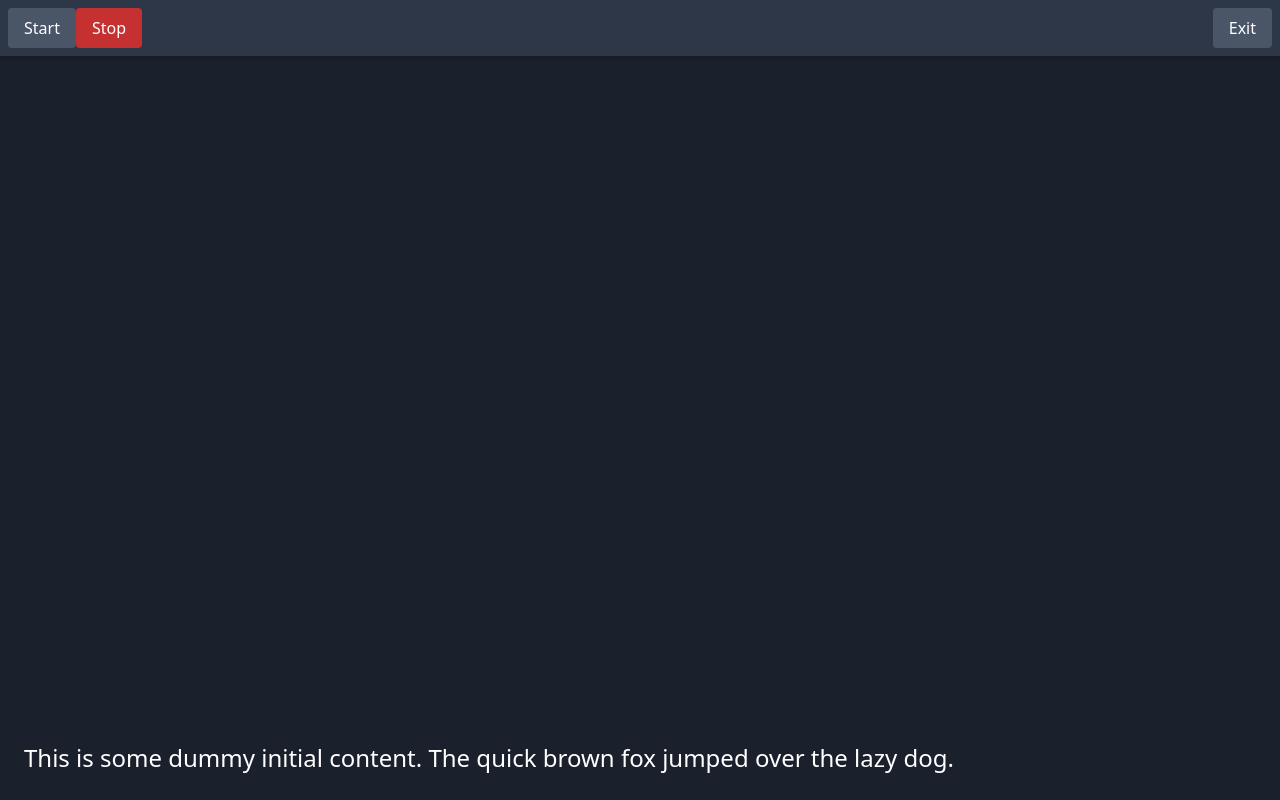
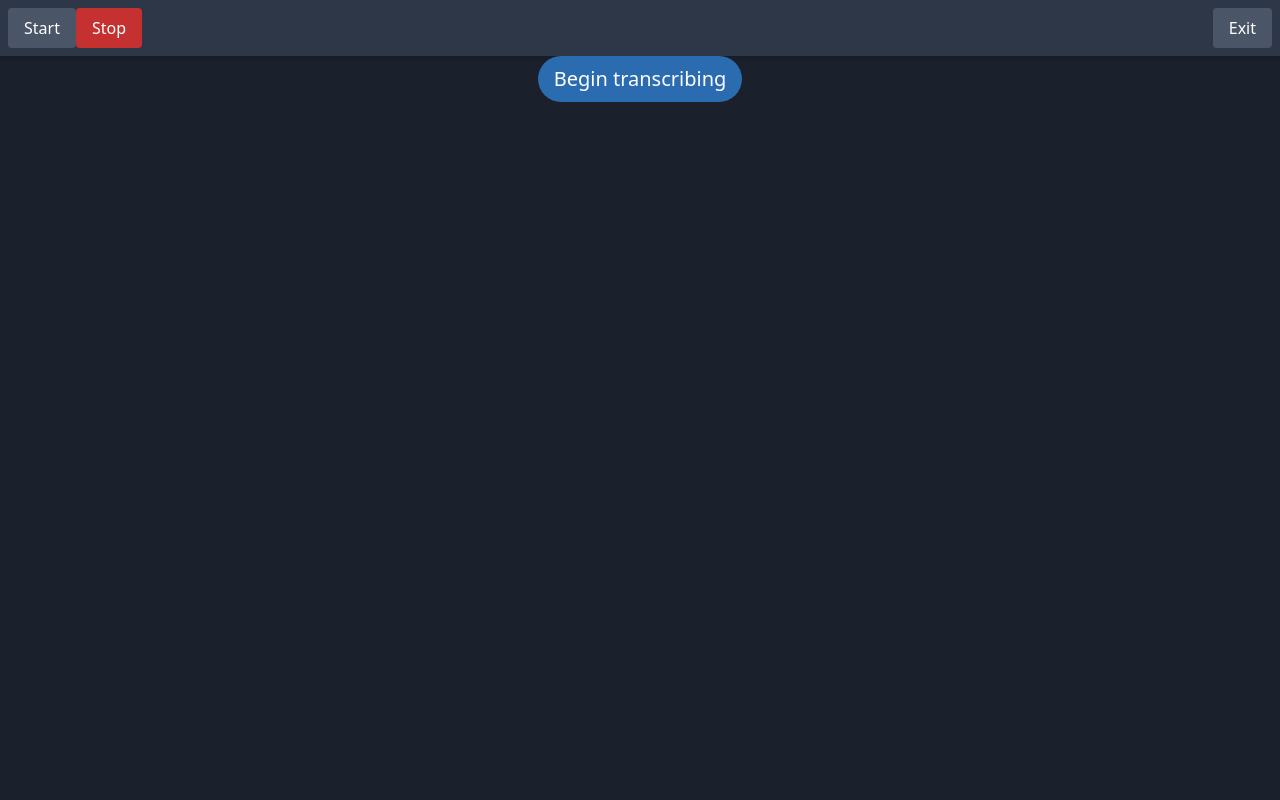
Before and after one commit to nwalters512/transcript.live, a Next.js app: page / in a window 1280 px wide. Built offline with nearby package versions, Linux system fonts and the light colour scheme.

Commit message:
Refactor to use context

```diff
--- /dev/null
+++ b/components/BeginTranscribingPrompt.tsx
@@ -0,0 +1,14 @@
+import React from "react";
+
+const BeginTranscribingPrompt = ({ onStart }) => (
+  <div className="flex flex-column items-center justify-center">
+    <button
+      className="bg-blue-700 text-white text-xl py-2 px-4 rounded-full focus:outline-none focus:shadow-outline"
+      onClick={() => onStart()}
+    >
+      Begin transcribing
+    </button>
+  </div>
+);
+
+export default BeginTranscribingPrompt;
--- /dev/null
+++ b/contexts/SpeechRecognitionProvider.tsx
@@ -0,0 +1,28 @@
+import React, { useContext } from "react";
+import {
+  useSpeechRecognition as useSpeechRecognitionInternal,
+  ISpeechRecognition
+} from "../hooks/useSpeechRecognition";
+
+const SpeechRecognitionContext = React.createContext<ISpeechRecognition>(null);
+const useSpeechRecognition = () => useContext(SpeechRecognitionContext);
+
+const SpeechRecognitionProvider = ({ children }) => {
+  const recognition = useSpeechRecognitionInternal();
+
+  return (
+    <SpeechRecognitionContext.Provider value={recognition}>
+      {children}
+    </SpeechRecognitionContext.Provider>
+  );
+};
+
+const withSpeechRecognition = children => () => (
+  <SpeechRecognitionProvider>{children}</SpeechRecognitionProvider>
+);
+
+export {
+  SpeechRecognitionProvider,
+  useSpeechRecognition,
+  withSpeechRecognition
+};
--- a/components/useSpeechRecognition.ts
+++ b/hooks/useSpeechRecognition.ts
@@ -1,4 +1,15 @@
 import { useState, useEffect, useRef } from "react";
+
+export interface ISpeechRecognition {
+  supported: boolean;
+  start: () => void;
+  stop: () => void;
+  reset: () => void;
+  abort: () => void;
+  interimTranscript: string;
+  finalTranscript: string;
+  recognition?: SpeechRecognition;
+}
 
 const TESTING_CONTENT =
   "This is some dummy initial content. The quick brown fox jumped over the lazy dog.";
@@ -18,17 +29,17 @@ const concatTranscripts = (...transcriptParts: string[]) =>
 /**
  * Based on https://github.com/FoundersFactory/react-speech-recognition/blob/master/src/SpeechRecognition.js
  */
-export const useSpeechRecognition = () => {
+export const useSpeechRecognition = (): ISpeechRecognition => {
   const recognitionRef = useRef<SpeechRecognition>(null);
   const finalTranscriptRef = useRef(TESTING_CONTENT);
   const [interimTranscript, setInterimTranscript] = useState("");
   const [finalTranscript, setFinalTranscript] = useState(TESTING_CONTENT);
 
   useEffect(() => {
-    recognitionRef.current = new BrowserSpeechRecognition();
-    recognitionRef.current.continuous = true;
-    recognitionRef.current.interimResults = true;
-    recognitionRef.current.onresult = event => {
+    const recognition = new BrowserSpeechRecognition();
+    recognition.continuous = true;
+    recognition.interimResults = true;
+    recognition.onresult = event => {
       let newInterimTranscript = "";
       for (let i = event.resultIndex; i < event.results.length; i++) {
         if (event.results[i].isFinal) {
@@ -46,6 +57,7 @@ export const useSpeechRecognition = () => {
       setInterimTranscript(newInterimTranscript);
       setFinalTranscript(finalTranscriptRef.current);
     };
+    recognitionRef.current = recognition;
     return () => {
       recognitionRef.current.abort();
     };
--- a/package.json
+++ b/package.json
@@ -8,6 +8,7 @@
     "start": "next start"
   },
   "dependencies": {
+    "@types/classnames": "^2.2.9",
     "@zeit/next-css": "^1.0.1",
     "classnames": "^2.2.6",
     "next": "9.1.4",
--- a/pages/index.tsx
+++ b/pages/index.tsx
@@ -1,6 +1,10 @@
-import React from "react";
+import React, { useState } from "react";
 import classnames from "classnames";
-import { useSpeechRecognition } from "../components/useSpeechRecognition";
+import BeginTranscribingPrompt from "../components/BeginTranscribingPrompt";
+import {
+  useSpeechRecognition,
+  SpeechRecognitionProvider
+} from "../contexts/SpeechRecognitionProvider";
 
 const NavControl = ({ className = null, ...props }) => (
   <button
@@ -13,7 +17,14 @@ const NavControl = ({ className = null, ...props }) => (
 );
 
 const Home = () => {
+  const [hasStarted, setHasStarted] = useState(false);
   const wig = useSpeechRecognition();
+
+  const startTranscribing = () => {
+    setHasStarted(true);
+    wig.start();
+  };
+
   return (
     <div className="flex flex-col bg-gray-900 w-screen h-screen">
       <div className="flex flex-row bg-gray-800 p-2 shadow-md">
@@ -26,11 +37,20 @@ const Home = () => {
         </div>
       </div>
 
-      <div className="flex flex-grow flex-col-reverse p-6 text-white text-2xl">
-        {wig.finalTranscript} {wig.interimTranscript}
-      </div>
+      {!hasStarted && (
+        <BeginTranscribingPrompt onStart={() => setHasStarted(true)} />
+      )}
+      {hasStarted && (
+        <div className="flex flex-grow flex-col-reverse p-6 text-white text-2xl">
+          {wig.finalTranscript} {wig.interimTranscript}
+        </div>
+      )}
     </div>
   );
 };
 
-export default Home;
+export default () => (
+  <SpeechRecognitionProvider>
+    <Home />
+  </SpeechRecognitionProvider>
+);
```
Also changed, not shown: 1 other file (tests, documents, lock files or other folders).
